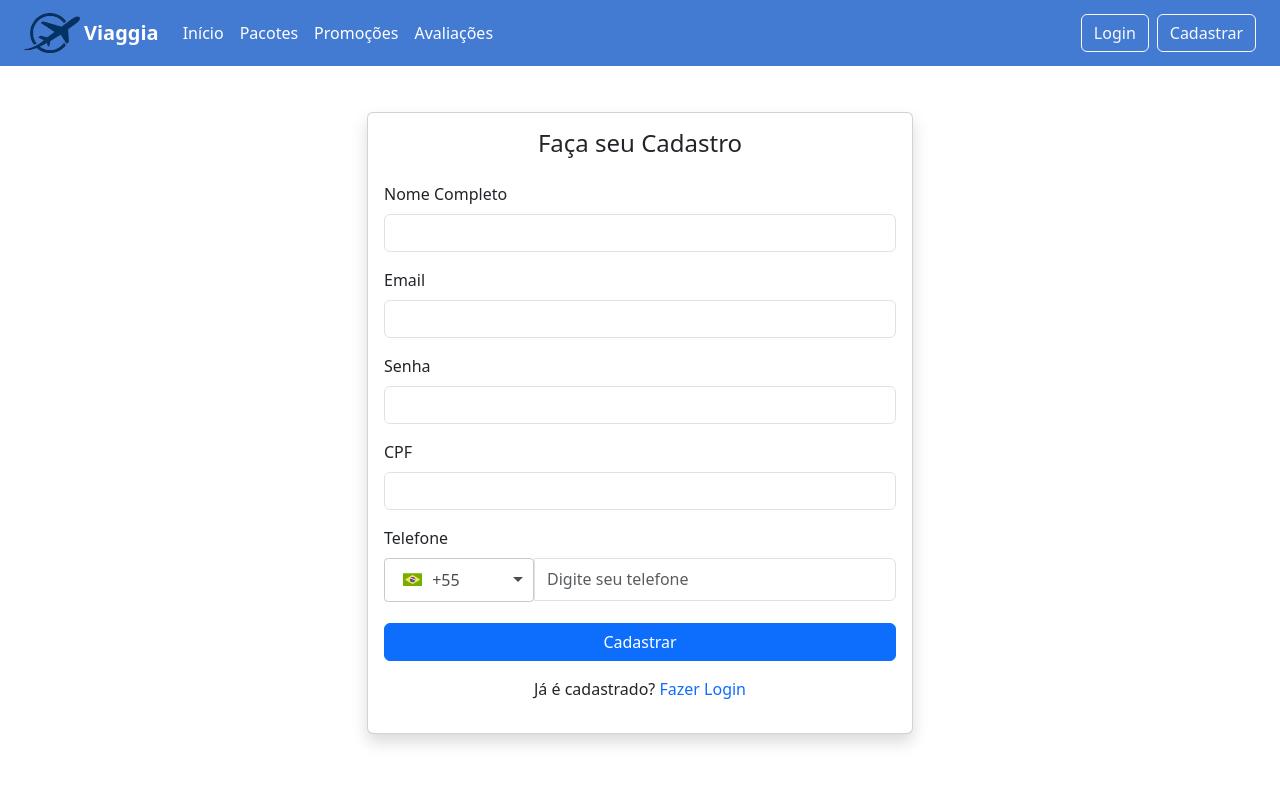
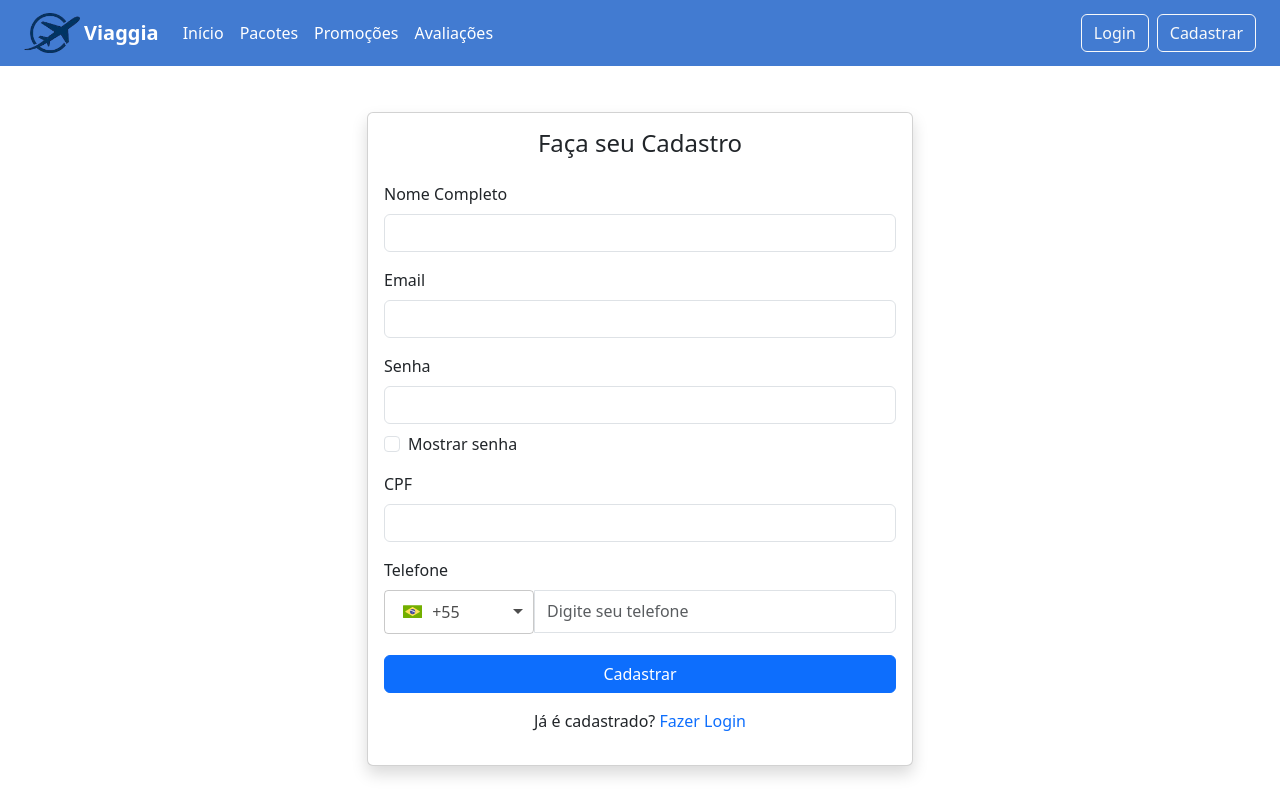
Before and after one commit to Viaggia/viaggia-front, a React (Vite) app: page /register in a window 1280 px wide. Shown: the top 800 px of the page. Built offline with nearby package versions, Linux system fonts and the light colour scheme.

Commit message:
feat(Register) button for view Password

```diff
--- a/src/pages/Register/Register.tsx
+++ b/src/pages/Register/Register.tsx
@@ -15,6 +15,8 @@ function Register() {
   const navigate = useNavigate()
   const location = useLocation()
   const userDataFromGoogle = location.state?.userData
+  const [showPassword, setShowPassword] = useState(false);
+
 
   const [formData, setFormData] = useState<CreateClientDTO>({
     name: '',
@@ -520,7 +522,7 @@ function Register() {
                         </div>
                       ) : (
                         <input
-                          type={type}
+                          type={name === 'password' && showPassword ? 'text' : type}
                           name={name}
                           id={name}
                           value={formData[name as keyof typeof formData] || ''}
@@ -544,7 +546,23 @@ function Register() {
                           maxLength={maxLength}
                           style={getValidationStyle(name)}
                         />
-                      )}
+                          )}
+
+                          {name === 'password' && (
+                              <div className="form-check mt-2">
+                                <input
+                                  type="checkbox"
+                                  className="form-check-input"
+                                  id="togglePassword"
+                                  checked={showPassword}
+                                  onChange={() => setShowPassword(prev => !prev)}
+                                />
+                                <label className="form-check-label" htmlFor="togglePassword">
+                                  Mostrar senha
+                                </label>
+                              </div>
+                            )}
+
 
                       {/* Email requirements */}
                       <Validation
```
